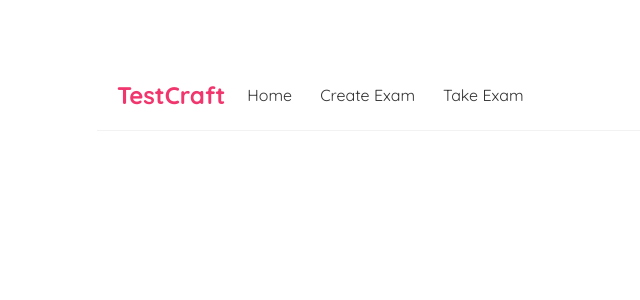
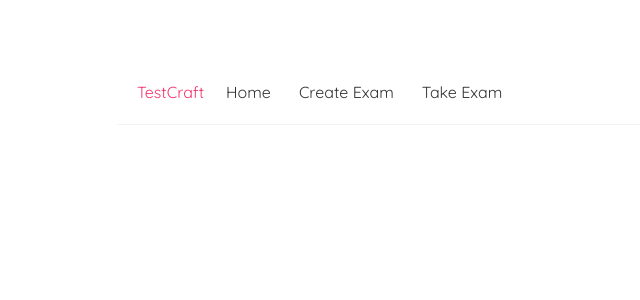
Before and after one commit to saged-sama/TestCraft, a React (Create React App) app in the folder react-frontend/: page / in a window 1280 px wide. Shown: the top 300 px of the page, without its empty margins (243-883 px from the left). Built offline with nearby package versions, Linux system fonts and the light colour scheme; no server answers.

Commit message:
tailwind added

```diff
--- a/react-frontend/package.json
+++ b/react-frontend/package.json
@@ -36,5 +36,8 @@
       "last 1 firefox version",
       "last 1 safari version"
     ]
+  },
+  "devDependencies": {
+    "tailwindcss": "^3.4.1"
   }
 }
--- a/react-frontend/src/index.css
+++ b/react-frontend/src/index.css
@@ -1,4 +1,8 @@
 @import url('https://fonts.googleapis.com/css2?family=Quicksand:wght@300;400;500;600;700&display=swap');
+
+@tailwind base;
+@tailwind components;
+@tailwind utilities;
 
 /* base styles */
 * {
--- /dev/null
+++ b/react-frontend/tailwind.config.js
@@ -0,0 +1,10 @@
+/** @type {import('tailwindcss').Config} */
+module.exports = {
+  content: [
+    "./src/**/*.{js,jsx,ts,tsx}",
+  ],
+  theme: {
+    extend: {},
+  },
+  plugins: [],
+}
```
Also changed, not shown: 1 other file (tests, documents, lock files or other folders).
